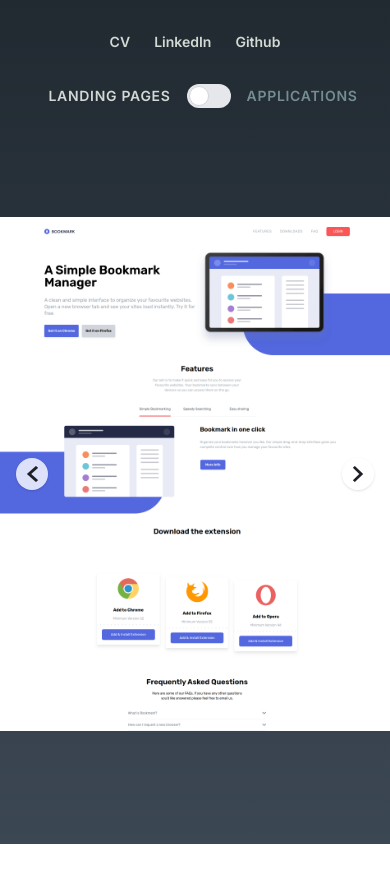
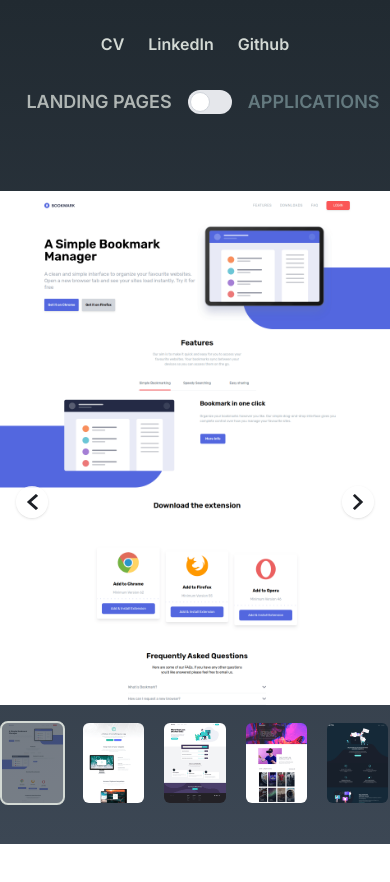
Before and after one commit to lucas-bresson/portfolio, a Next.js app: page / in a window 390 px wide. Shown: the top 882 px of the page. Built offline with nearby package versions, Linux system fonts and the light colour scheme.

Commit message:
fix home Carousel

```diff
--- a/src/app/page.tsx
+++ b/src/app/page.tsx
@@ -1,7 +1,7 @@
 'use client';
 
 import Link from 'next/link';
-import { useState, useEffect } from 'react';
+import { useState } from 'react';
 import bookmark from '/public/home/bookmark.png';
 import clipboard from '/public/home/clipboard.png';
 import shortly from '/public/home/shortly.png';
@@ -16,10 +16,10 @@ import clipboardThumbnail from '/public/home/clipboard-thumbnail.png';
 import shortlyThumbnail from '/public/home/shortly-thumbnail.png';
 import loopstudiosThumbnail from '/public/home/loopstudios-thumbnail.png';
 import fyloThumbnail from '/public/home/fylo-thumbnail.png';
-import passwordGeneratorThumbnail from '/public/home/password-generator.png';
-import memoryGameThumbnail from '/public/home/memory-game.png';
+import passwordGeneratorThumbnail from '/public/home/password-generator-thumbnail.png';
+import memoryGameThumbnail from '/public/home/memory-game-thumbnail.png';
 import pomodoroThumbnail from '/public/home/pomodoro-thumbnail.png';
-import multiStepFormThumbnail from '/public/home/multi-step-form.png';
+import multiStepFormThumbnail from '/public/home/multi-step-form-thumbnail.png';
 import Carousel from './ui/components/Carousel';
 
 const LANDINGS_PAGES = [
@@ -27,7 +27,7 @@ const LANDINGS_PAGES = [
     href: '/bookmark',
     image: bookmark,
     thumbnail: bookmarkThumbnail,
-    alt: 'product1',
+    alt: 'bookmark',
   },
   {
     href: '/clipboard',
@@ -84,14 +84,11 @@ const APPLICATIONS = [
 
 export default function Page() {
   const [switchOn, setSwitchOn] = useState(false);
-  const [carousel, setCarousel] = useState(false);
-
-  useEffect(() => setCarousel(true), []);
 
   return (
     <div className={`h-screen bg-gradient-to-b from-color1 to-color2`}>
       <div className="flex flex-col">
-        <div className="right-12 top-12 z-10 mt-8 space-x-6 text-center text-sm font-semibold text-color5 sm:text-lg xl:absolute xl:mt-0">
+        <div className="right-12 top-12 z-10 mt-8 space-x-6 text-center font-semibold text-color5 sm:text-lg xl:absolute xl:mt-0">
           <Link className="hover:text-color4" href="#">
             CV
           </Link>
@@ -110,7 +107,7 @@ export default function Page() {
             Github
           </Link>
         </div>
-        <h1 className="absolute left-12 top-12 z-10 mx-auto hidden max-w-lg text-xl text-color5 2xl:block">
+        <h1 className="absolute left-12 top-12 z-10 mx-auto hidden max-w-lg text-lg text-color5 2xl:block">
           Hi, I am a french software engineer. <br />I have built following
           landing pages & applications using
           <span className="ms-2 rounded bg-color3 px-2.5 py-0.5 text-lg font-bold text-color5">
@@ -126,7 +123,7 @@ export default function Page() {
           </span>
         </h1>
         <label>
-          <div className="absolute my-8 flex w-full items-center justify-center space-x-4 sm:my-12">
+          <div className="absolute my-8 flex w-full cursor-pointer items-center justify-center space-x-4 sm:my-12">
             <input
               type="checkbox"
               value=""
@@ -134,22 +131,31 @@ export default function Page() {
               onClick={() => setSwitchOn((x) => !x)}
             />
             <div
-              className={`text-sm font-semibold uppercase tracking-wider sm:text-lg ${switchOn ? 'text-color4' : 'text-color5'}`}
+              className={`text-lg font-semibold uppercase opacity-80 hover:opacity-100 sm:text-xl ${switchOn ? 'text-color4' : 'text-color5'}`}
             >
               Landing pages
             </div>
             <div className="peer relative h-6 w-11 rounded-full bg-gray-200 after:absolute after:start-[2px] after:top-[2px] after:h-5 after:w-5 after:rounded-full after:border after:border-gray-300 after:bg-white after:transition-all after:content-[''] peer-checked:bg-color3 peer-checked:after:translate-x-full peer-checked:after:border-white rtl:peer-checked:after:-translate-x-full dark:border-gray-600 dark:bg-gray-700 dark:peer-focus:ring-blue-800"></div>
             <div
-              className={`text-sm font-semibold uppercase tracking-wider sm:text-lg ${switchOn ? 'text-color5' : 'text-color4'}`}
+              className={`text-lg font-semibold uppercase opacity-80 hover:opacity-100 sm:text-xl ${switchOn ? 'text-color5' : 'text-color4'}`}
             >
               Applications
             </div>
           </div>
         </label>
         <div
-          className={`mx-auto flex h-screen max-w-lg flex-col justify-center space-y-12 transition-opacity duration-1000 ease-in-out sm:pt-16 ${carousel ? 'opacity-100' : 'opacity-0'}`}
+          className={`mx-auto flex h-screen max-w-lg flex-col justify-center space-y-12 transition-opacity duration-1000 ease-in-out sm:pt-16`}
         >
-          <Carousel slides={switchOn ? APPLICATIONS : LANDINGS_PAGES} />
+          <div
+            className={`transition-opacity duration-1000 ${switchOn ? 'opacity-100' : 'opacity-0'}`}
+          >
+            {switchOn && <Carousel slides={APPLICATIONS} />}
+          </div>
+          <div
+            className={`transition-opacity duration-1000 ${switchOn ? 'opacity-0' : 'opacity-100'}`}
+          >
+            {!switchOn && <Carousel slides={LANDINGS_PAGES} />}
+          </div>
         </div>
       </div>
     </div>
--- a/src/app/ui/components/Carousel.tsx
+++ b/src/app/ui/components/Carousel.tsx
@@ -1,4 +1,4 @@
-import React, { useEffect, useState } from 'react';
+import React, { useState } from 'react';
 import Image, { StaticImageData } from 'next/image';
 import { useRouter } from 'next/navigation';
 import iconPrevious from '/public/sneakers-ecommerce/icon-previous.svg';
@@ -16,8 +16,6 @@ const Carousel = ({
 }) => {
   const [curr, setCurr] = useState(0);
   const router = useRouter();
-
-  useEffect(() => setCurr(0), [slides]);
 
   const prev = () =>
     setCurr((curr) => (curr === 0 ? slides.length - 1 : curr - 1));
@@ -58,11 +56,11 @@ const Carousel = ({
         </button>
       </div>
 
-      <div className="mt-2 hidden flex-1 md:flex">
+      <div className="mt-2 flex flex-1">
         {slides.map((slide, index) => (
           <div
             key={slide.alt}
-            className={`m-2 flex w-[25%] cursor-pointer rounded-lg border-2 first-of-type:ml-0 last-of-type:mr-0 ${curr === index ? 'border-color1' : 'border-transparent'}`}
+            className={`m-2 flex w-[25%] cursor-pointer rounded-lg border-2 first-of-type:ml-0 last-of-type:mr-0 ${curr === index ? 'border-color5' : 'border-transparent'}`}
             onClick={() => setCurr(index)}
           >
             <Image
```
